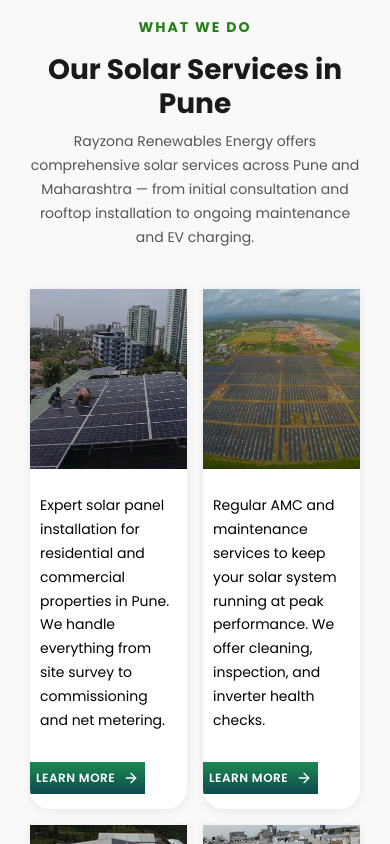
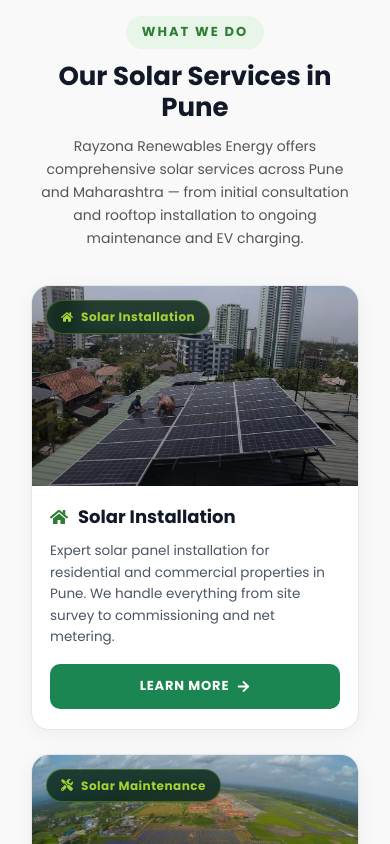
Before and after one commit to sam7448/rayzona-website, a React (Vite) app: page /products-services in a window 390 px wide. Shown: the part 2340-3184 px from the top of the page. Built offline with nearby package versions, Linux system fonts and the light colour scheme.

Commit message:
Optimize mobile responsive layout with single column cards and visible titles

```diff
--- a/src/components/About/About.css
+++ b/src/components/About/About.css
@@ -125,13 +125,13 @@
 
 @media (max-width: 768px) {
   .about {
-    padding: 60px 15px;
+    padding: 50px 16px;
   }
 
   .about__main {
     grid-template-columns: 1fr;
-    gap: 40px;
-    padding: 30px;
+    gap: 30px;
+    padding: 0;
   }
 
   .about__content-section {
@@ -139,28 +139,24 @@
   }
 
   .about__title {
-    font-size: 32px;
-  }
-}
-
-@media (max-width: 480px) {
- .about__image-section {
-  display: none;
- }
-
-  .about__main{
-    padding: 20px;
-    gap: 20px;
-    flex-direction: column-reverse;
-    align-items: center;
-    display: flex;
-  }
-  .about__title {
     font-size: 28px;
+    margin-bottom: 20px;
   }
 
-  .about__badge {
-    font-size: 12px;
+  .about__image-section {
+    display: flex;
+    justify-content: center;
+  }
+
+  .about__image {
+    max-width: 100%;
+    height: auto;
+    border-radius: 14px;
+  }
+
+  .about__quote {
+    padding: 16px;
+    margin-bottom: 20px;
   }
 
   .about__quote-text {
@@ -168,10 +164,8 @@
   }
 
   .about__description {
-    font-size: 15px;
-  }
-
-  .about__stat-number {
-    font-size: 24px;
+    font-size: 14px;
+    line-height: 1.7;
+    margin-bottom: 20px;
   }
 }
--- a/src/components/ServicesScope/ServicesScope.css
+++ b/src/components/ServicesScope/ServicesScope.css
@@ -4,44 +4,45 @@
 }
 
 .services-scope__container {
-  max-width: 1400px;
+  max-width: 1320px;
   margin: 0 auto;
   padding: 0 15px;
 }
 
 .services-scope__header {
   text-align: center;
-  margin-bottom: 60px;
+  margin-bottom: 50px;
 }
 
 .services-scope__badge {
   display: inline-block;
-  background: transparent;
-  color: #258116;
-  padding: 0;
-  font-size: 14px;
+  color: #2e7d32;
+  font-size: 13px;
   font-weight: 700;
-  margin-bottom: 15px;
+  margin-bottom: 12px;
   text-transform: uppercase;
   letter-spacing: 2px;
-
+  background: #e8f5e9;
+  padding: 6px 16px;
+  border-radius: 30px;
 }
 
 .services-scope__title {
-  font-size: 42px;
-  font-weight: 700;
-  color: #1a1a1a;
-  margin-bottom: 10px;
+  font-size: 38px;
+  font-weight: 800;
+  color: #111827;
+  margin-bottom: 12px;
 }
 
 .services-scope__subtitle {
-  font-size: clamp(14px, 2vw, 18px);
+  font-size: 16px;
   color: #555;
-  max-width: 800px;
+  max-width: 750px;
   margin: 0 auto;
-  line-height: 1.7;
+  line-height: 1.65;
 }
 
+/* Services Grid */
 .services-scope__grid {
   display: grid;
   grid-template-columns: repeat(3, 1fr);
@@ -49,24 +50,28 @@
 }
 
 .services-scope__card {
-  background: white;
-  border-bottom-left-radius: 20px;
-  border-bottom-right-radius: 20px;
+  background: #ffffff;
+  border-radius: 18px;
   overflow: hidden;
-  transition: transform 0.3s ease, box-shadow 0.3s ease;
-  box-shadow: 0 2px 10px rgba(0, 0, 0, 0.08);
+  transition: all 0.3s ease;
+  box-shadow: 0 4px 20px rgba(0, 0, 0, 0.05);
+  border: 1px solid #e5e7eb;
+  display: flex;
+  flex-direction: column;
 }
 
 .services-scope__card:hover {
-  transform: translateY(-8px);
-  box-shadow: 0 8px 30px rgba(0, 0, 0, 0.15);
+  transform: translateY(-6px);
+  box-shadow: 0 12px 30px rgba(0, 0, 0, 0.12);
+  border-color: #a5d6a7;
 }
 
 .services-scope__card-image {
   position: relative;
   width: 100%;
-  height: 250px;
+  height: 220px;
   overflow: hidden;
+  background: #e2e8f0;
 }
 
 .services-scope__card-image img {
@@ -77,7 +82,7 @@
 }
 
 .services-scope__card:hover .services-scope__card-image img {
-  transform: scale(1.1);
+  transform: scale(1.06);
 }
 
 .services-scope__card-image-overlay {
@@ -86,176 +91,139 @@
   left: 0;
   right: 0;
   bottom: 0;
-  background: linear-gradient(180deg, rgba(0,0,0,0.1) 0%, rgba(0,0,0,0.4) 100%);
+  background: linear-gradient(180deg, rgba(0,0,0,0.1) 0%, rgba(0,0,0,0.45) 100%);
 }
 
-.services-scope__card-icon-wrapper {
+.services-scope__card-badge {
   position: absolute;
-  background-color: #ffae00;
-  bottom: 0px;
-  left: 25px;
+  top: 14px;
+  left: 14px;
+  background: rgba(13, 43, 29, 0.85);
+  backdrop-filter: blur(6px);
+  color: #a4d233;
+  padding: 6px 14px;
+  border-radius: 30px;
   display: flex;
   align-items: center;
   gap: 8px;
-  z-index: 2;
-  padding: 8px;
-  opacity: 0;
-  transform: translateY(20px);
-  transition: all 0.5s ease;
-}
-
-.services-scope__card:hover .services-scope__card-icon-wrapper {
-  opacity: 1;
-  transform: translateY(0);
-}
-
-.services-scope__card-icon {
-  width: 30px;
-  height: 30px;
-  border-radius: 0;
-  display: flex;
-  align-items: center;
-  justify-content: center;
-  font-size: 22px;
-  color: white;
-  flex-shrink: 0;
-}
-
-.services-scope__card-title-overlay {
-  font-size: 20px;
+  font-size: 12px;
   font-weight: 700;
-  color: white;
-  margin: 0;
+  letter-spacing: 0.5px;
+  border: 1px solid rgba(164, 210, 51, 0.3);
 }
 
 .services-scope__card-content {
-  padding: 25px 15px;
+  padding: 24px;
+  display: flex;
+  flex-direction: column;
+  flex-grow: 1;
+  justify-content: space-between;
+}
+
+.services-scope__card-heading {
+  font-size: 20px;
+  font-weight: 800;
+  color: #111827;
+  margin: 0 0 12px 0;
+  display: flex;
+  align-items: center;
+  gap: 10px;
+}
+
+.services-scope__card-heading-icon {
+  color: #2e7d32;
+  font-size: 18px;
+  display: inline-flex;
 }
 
 .services-scope__card-description {
-  font-size: 15px;
-  color: #000;
-  line-height: 1.7;
+  font-size: 14px;
+  color: #4b5563;
+  line-height: 1.65;
   margin: 0 0 20px 0;
-  padding: 10px;
+  flex-grow: 1;
 }
 
 .services-scope__card-link {
   display: inline-flex;
   align-items: center;
+  justify-content: center;
   gap: 8px;
-  color: #fff;
+  color: #ffffff;
   font-size: 13px;
-  font-weight: 600;
-  padding: 8px;
+  font-weight: 700;
+  padding: 12px 20px;
+  border-radius: 10px;
   text-decoration: none;
   text-transform: uppercase;
-  letter-spacing: 0.5px;
+  letter-spacing: 0.8px;
   transition: all 0.3s ease;
-  background: linear-gradient(to bottom, #1B8652 0%, #197A51 25%, #156950 50%, #125A4F 75%, #0E4B4E 100%);
-}
-
-.services-scope__card-link svg {
-  width: 16px;
-  height: 16px;
-  transition: transform 0.3s ease;
+  background: #1B8652;
+  width: fit-content;
 }
 
 .services-scope__card-link:hover {
-  color: #fff;
+  background: #146c41;
+  transform: translateX(3px);
+  color: #ffffff;
 }
 
-.services-scope__card-link:hover svg {
-  transform: translateX(5px);
+/* Tablet Responsive */
+@media (max-width: 1024px) {
+  .services-scope__grid {
+    grid-template-columns: repeat(2, 1fr);
+    gap: 24px;
+  }
+  .services-scope__title {
+    font-size: 32px;
+  }
 }
 
-@media (max-width: 1024px) {
-  .services-scope__container {
-    padding: 0 20px;
+/* Mobile Responsive - Clean 1 Column Layout */
+@media (max-width: 768px) {
+  .services-scope {
+    padding: 50px 16px;
+  }
+
+  .services-scope__header {
+    margin-bottom: 35px;
   }
 
   .services-scope__title {
-    font-size: 36px;
+    font-size: 26px;
+  }
+
+  .services-scope__subtitle {
+    font-size: 14px;
   }
 
   .services-scope__grid {
-    grid-template-columns: repeat(2, 1fr);
-    gap: 25px;
+    grid-template-columns: 1fr;
+    gap: 24px;
+    max-width: 480px;
+    margin: 0 auto;
   }
 
   .services-scope__card-image {
-    height: 220px;
-  }
-}
-
-@media (max-width: 768px) {
-  .services-scope {
-    padding: 50px 15px;
-  }
-
-  .services-scope__header {
-    margin-bottom: 40px;
-  }
-
-  .services-scope__title {
-    font-size: 28px;
-  }
-
-  .services-scope__grid {
-    grid-template-columns: repeat(2, 1fr);
-    gap: 16px;
-  }
-
-  .services-scope__card-image {
-    height: 180px;
+    height: 200px;
   }
 
   .services-scope__card-content {
-    padding: 16px 12px;
-  }
-}
-
-@media (max-width: 480px) {
-  .services-scope {
-    padding: 50px 10px;
+    padding: 20px 18px;
   }
 
-  .services-scope__title {
-    font-size: 28px;
-  }
-
-  .services-scope__card-image {
-    height: 180px;
-  }
-
-  .services-scope__card-icon-wrapper {
-    bottom: 10px;
-    left: 15px;
-    gap: 6px;
-    padding: 6px;
-  }
-
-  .services-scope__card-icon {
-    width: 25px;
-    height: 25px;
+  .services-scope__card-heading {
     font-size: 18px;
   }
 
-  .services-scope__card-title-overlay {
-    font-size: 16px;
-  }
-
-  .services-scope__card-content {
-    padding: 15px 0px;
-  }
-
   .services-scope__card-description {
-    font-size: 14px;
-    padding: 10px;
+    font-size: 13.5px;
+    line-height: 1.6;
+    margin-bottom: 16px;
   }
 
   .services-scope__card-link {
-    font-size: 12px;
-    padding: 6px;
+    width: 100%;
+    padding: 12px 16px;
   }
 }
--- a/src/components/ServicesScope/ServicesScope.jsx
+++ b/src/components/ServicesScope/ServicesScope.jsx
@@ -4,8 +4,8 @@
 import IndustrialSolar from '../../assets/images/IndustrialSolar.webp';
 import RooftopSolar from '../../assets/images/RooftopSolar.webp';
 import LargeScaleSolar from '../../assets/images/LargeScaleSolarFarm.webp';
-import AgriculturalSolar from '../../assets/images/AgriculturalSolarSystem.webp';
-import { FaHome, FaBuilding, FaCheckCircle, FaChartLine, FaRoad, FaTools } from 'react-icons/fa';
+import EVChargingImg from '../../assets/images/EVChargingStation.jpg';
+import { FaHome, FaBuilding, FaCheckCircle, FaChartLine, FaRoad, FaTools, FaArrowRight } from 'react-icons/fa';
 import { Link } from 'react-router-dom';
 
 const ServicesScope = () => {
@@ -54,7 +54,7 @@
       icon: <FaBuilding />,
       title: 'EV Charging & More',
       description: 'EV charging station installation and inverter repair services in Pune. Complete renewable energy solutions for homes, businesses, and commercial spaces.',
-      image: AgriculturalSolar,
+      image: EVChargingImg,
       imageAlt: 'EV charging station installation and inverter repair Pune',
       link: '/ev-charging'
     }
@@ -77,21 +77,19 @@
               <div className="services-scope__card-image">
                 <img src={service.image} alt={service.imageAlt} loading="lazy" />
                 <div className="services-scope__card-image-overlay"></div>
-                <div className="services-scope__card-icon-wrapper">
-                  <div className="services-scope__card-icon">
-                    {service.icon}
-                  </div>
-                  <h3 className="services-scope__card-title-overlay">{service.title}</h3>
+                <div className="services-scope__card-badge">
+                  {service.icon}
+                  <span>{service.title}</span>
                 </div>
               </div>
               <div className="services-scope__card-content">
+                <h3 className="services-scope__card-heading">
+                  <span className="services-scope__card-heading-icon">{service.icon}</span>
+                  {service.title}
+                </h3>
                 <p className="services-scope__card-description">{service.description}</p>
                 <Link to={service.link} className="services-scope__card-link">
-                  LEARN MORE
-                  <svg viewBox="0 0 24 24" fill="none">
-                    <path d="M5 12H19" stroke="currentColor" strokeWidth="2" strokeLinecap="round" strokeLinejoin="round"/>
-                    <path d="M12 5L19 12L12 19" stroke="currentColor" strokeWidth="2" strokeLinecap="round" strokeLinejoin="round"/>
-                  </svg>
+                  LEARN MORE <FaArrowRight />
                 </Link>
               </div>
             </div>
```
